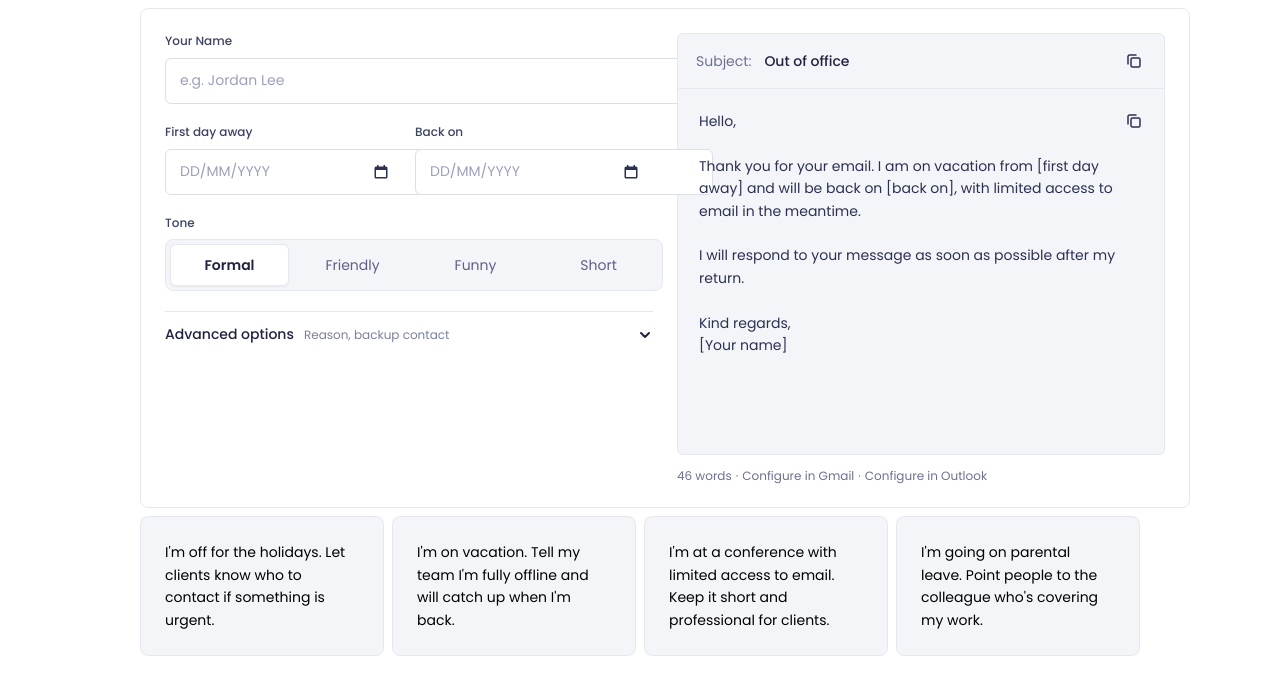
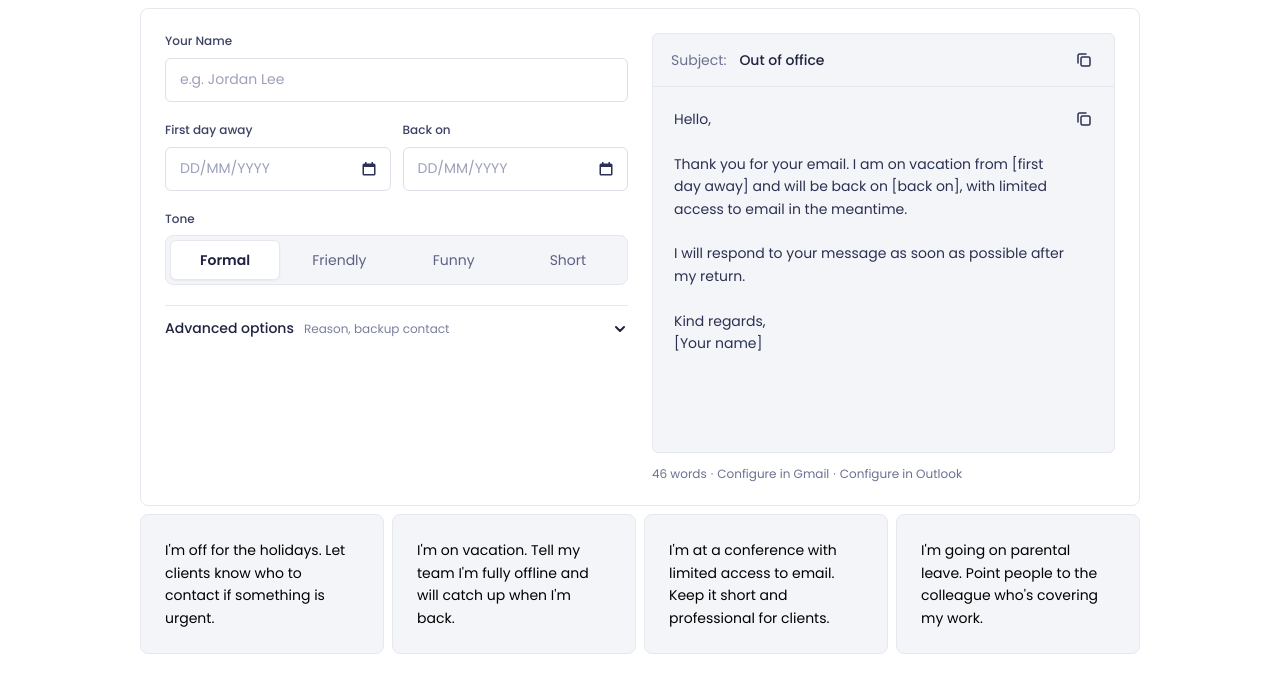
Before and after one commit to EduardCarmocanu/mailmeteor-out-of-office-template-tool, a Vue app: page / in a window 1280 px wide. Shown: the top 694 px of the page. Built offline with nearby package versions, Linux system fonts and the light colour scheme.

Commit message:
extract shared styles

```diff
--- a/src/styles/global.css
+++ b/src/styles/global.css
@@ -1,7 +1,14 @@
 /*
- * Global styles: typography base shared by the whole app.
+ * Global styles: box model and typography base shared by the whole app.
  * Poppins is loaded from Google Fonts in index.html (weights 400, 500, 600).
  */
+
+/* Padding and borders are included in an element's declared width and height. */
+*,
+*::before,
+*::after {
+  box-sizing: border-box;
+}
 
 :root {
   --font-family-base:
```
